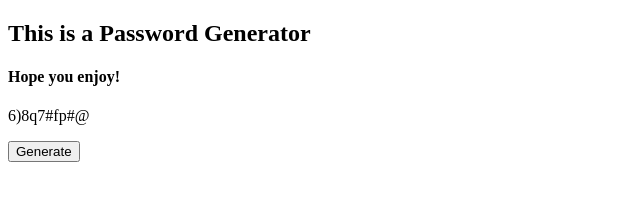
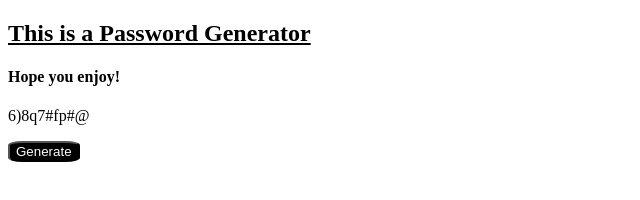
Before and after one commit to jkellzz/JsPasswordGenerator, a plain HTML site: page index.html in a window 1280 px wide. Shown: the whole page, without its empty margins (0-640 px from the left). Drawn offline with Linux system fonts and the light colour scheme.

Commit message:
Added styling to the button

```diff
--- a/index.html
+++ b/index.html
@@ -10,7 +10,7 @@
         <title>Password Generator</title>
         <meta name="description" content="">
         <meta name="viewport" content="width=device-width, initial-scale=1">
-        <link rel="stylesheet" href="">
+        <link rel="stylesheet" href="stylesheet.css">
     </head>
     <body>
         <h2>This is a Password Generator</h2>
--- /dev/null
+++ b/stylesheet.css
@@ -0,0 +1,18 @@
+body {
+
+}
+h2 {
+    text-decoration: underline;
+    font: lighter;
+
+}
+
+h4 {
+
+}
+
+button {
+    color: white;
+    background-color: black;
+    border-radius: 20%;
+}
```
